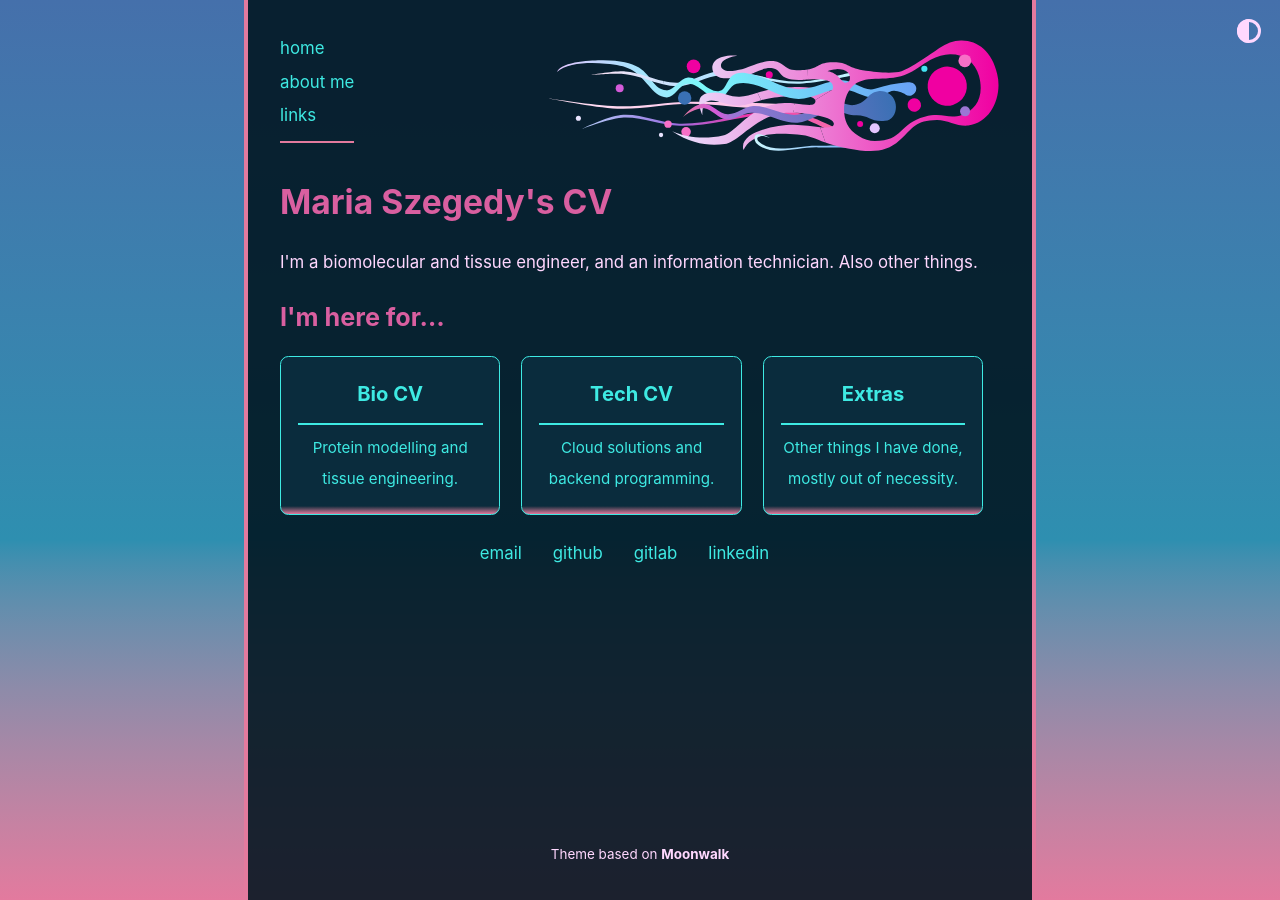
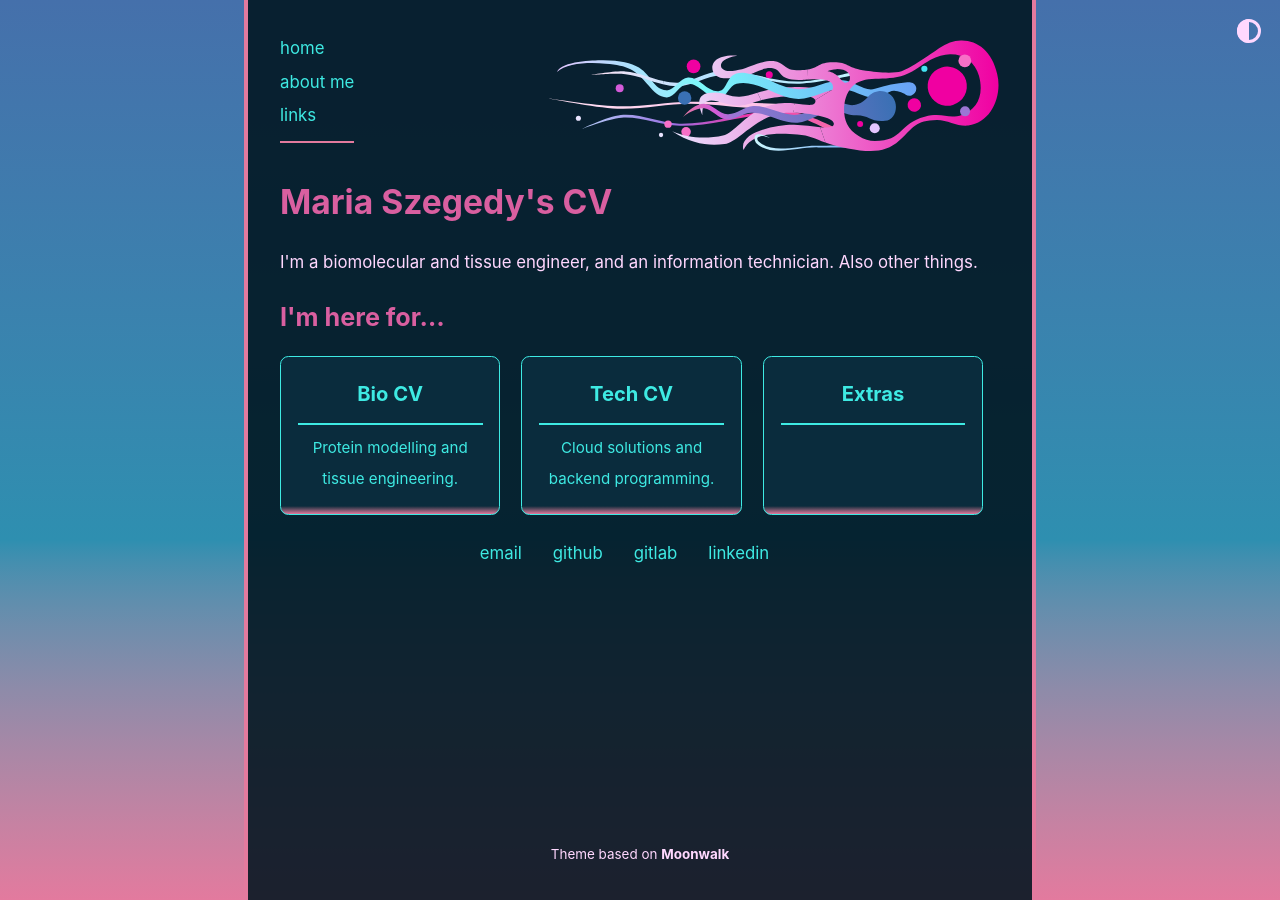
Before and after one commit to mszegedy/cv, a Jekyll site: the page built from index.md, in a window 1280 px wide. Built offline with Jekyll 4.4.1, drawn with Linux system fonts in a browser that asks for light colours; some web fonts are replaced.

Commit message:
removed extras description

```diff
--- a/_data/home.yml
+++ b/_data/home.yml
@@ -19,7 +19,7 @@ project_entries:
 
   - title: Extras
     url: extras
-    desc: Other things I have done, mostly out of necessity.
+    desc:
 
 footer_entries:
   - title: email
```
Also changed, not shown: 1 other file.
